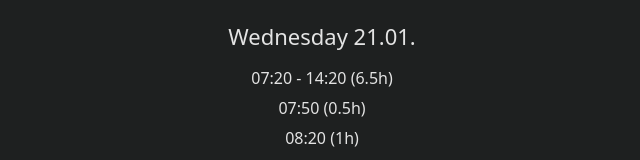
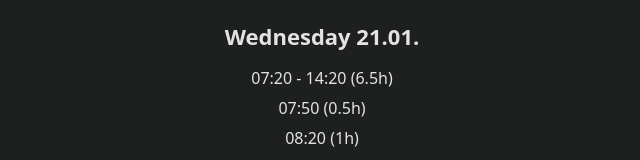
Before and after one commit to tommiseppanen/nine-to-five-pwa, a React (Vite) app: page / in a window 1280 px wide. Shown: the top 160 px of the page, without its empty margins (318-958 px from the left). Built offline with nearby package versions, Linux system fonts and the light colour scheme.

Commit message:
Adjust font-weight for the day header

```diff
--- a/src/App.css
+++ b/src/App.css
@@ -24,7 +24,7 @@
   font-size: 22px;
   text-align: center;
   margin: 10px;
-  font-weight: normal;
+  font-weight: bold;
 }
 
 .header-detail {
```
